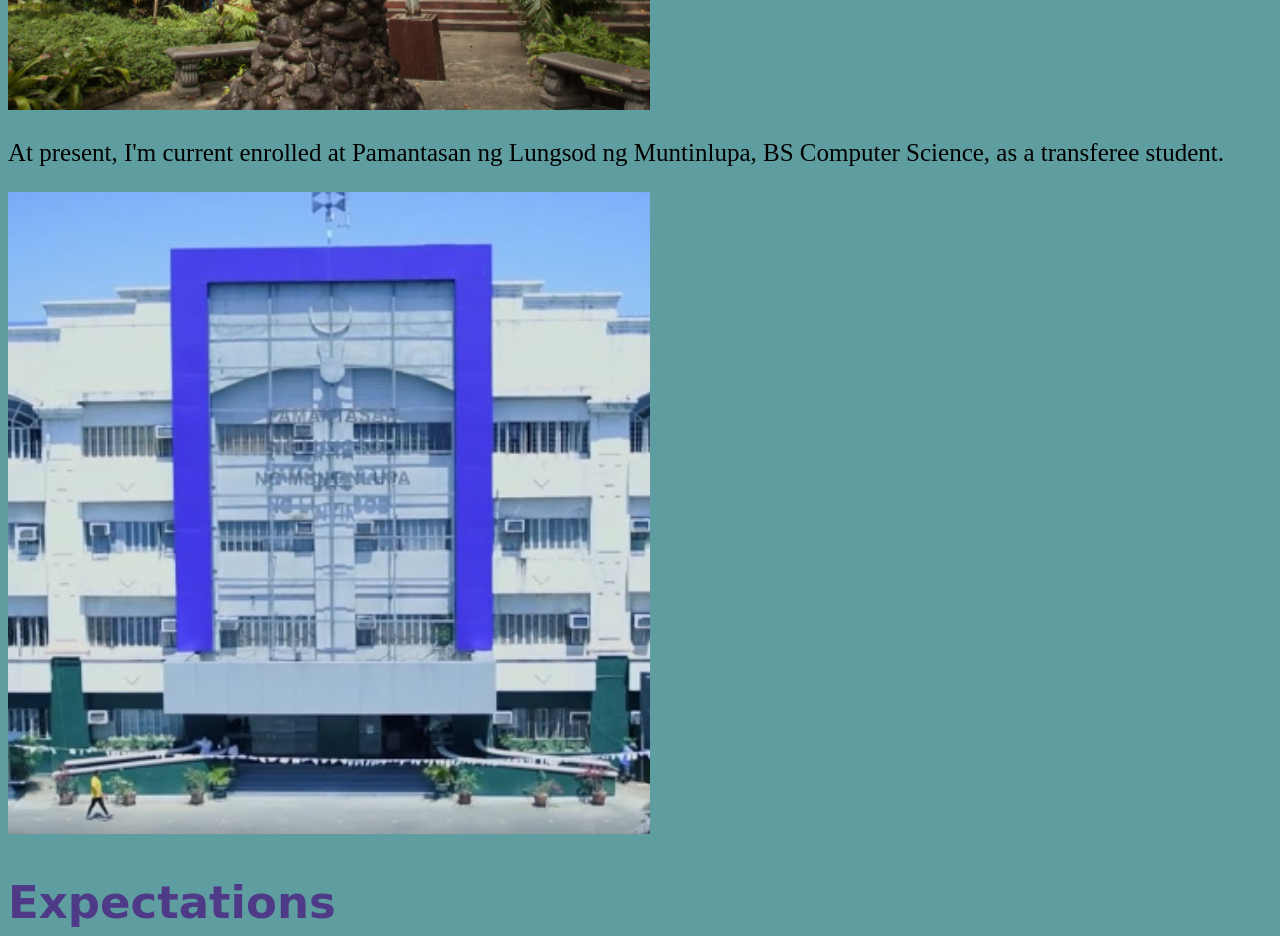
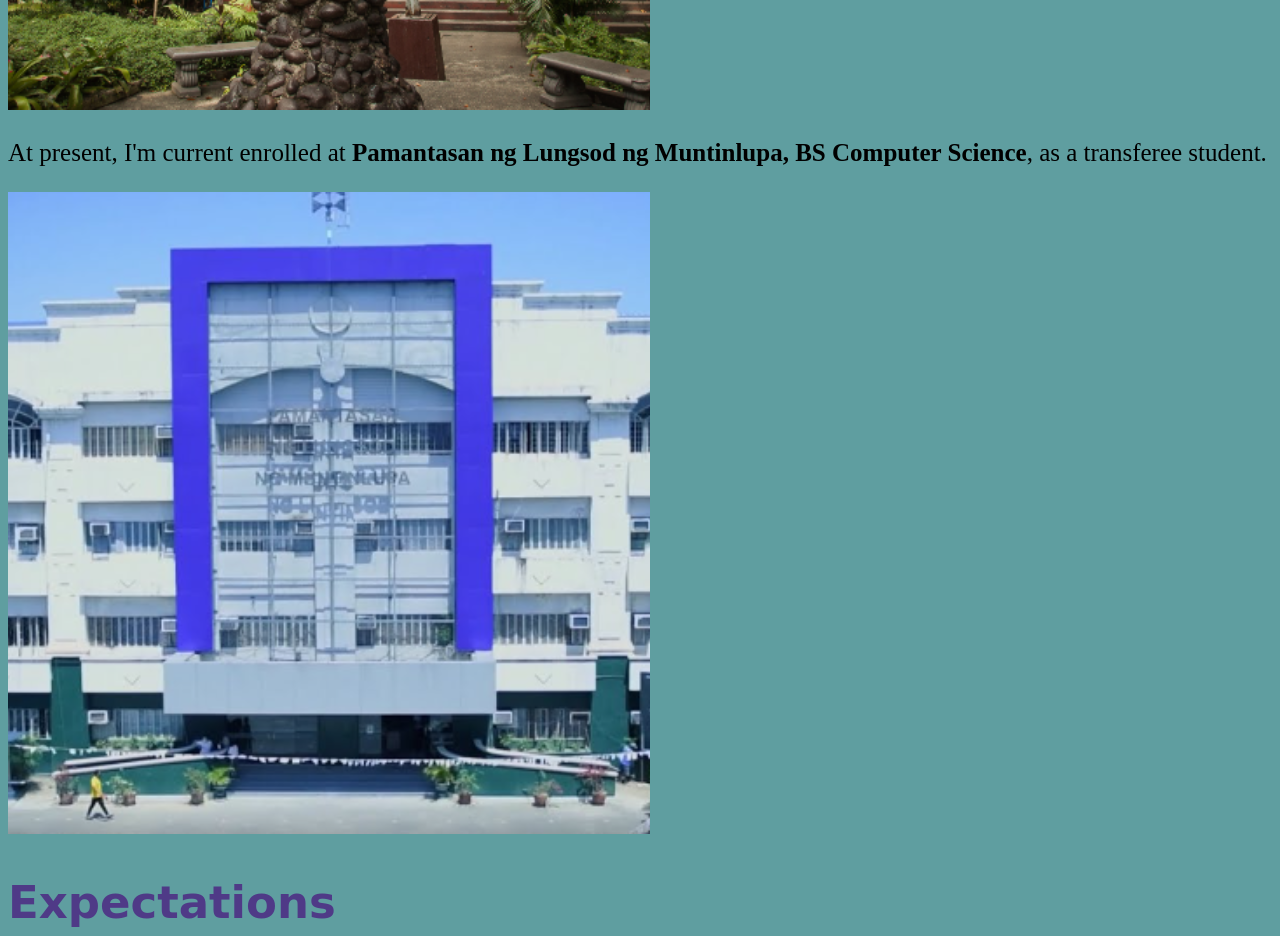
Before and after one commit to plmunJans/Introduction, a plain HTML site: page index.html in a window 1280 px wide. Shown: the part 4100-5036 px from the top of the page. Drawn offline with Linux system fonts and the light colour scheme.

Commit message:
Update index.html

```diff
--- a/index.html
+++ b/index.html
@@ -56,7 +56,7 @@
 			<p>I attended <b>Aurora A. Quezon Elementary School</b> fr my primary education</p><img src="AAQES.png">
 			<p>and <b>Manila Science High School</b> for my secondary education.</p><img src="MSHS.png">
 			<p>I had a chance to attend <b>University of the Philippines Manila</b> for my tertiary education, but due to circumstances and also by my own </p><p>negligence during my teenage days, I was given an Honorable Dismissal in 2021.</p><img src="UPM-CAS.png">
-			<p>At present, I'm current enrolled at Pamantasan ng Lungsod ng Muntinlupa, BS Computer Science, as a transferee student.</p><img src="plmun.png">
+			<p>At present, I'm current enrolled at <b>Pamantasan ng Lungsod ng Muntinlupa, BS Computer Science</b>, as a transferee student.</p><img src="plmun.png">
 		</section>
 
 		<section id = "Expectations">
```
